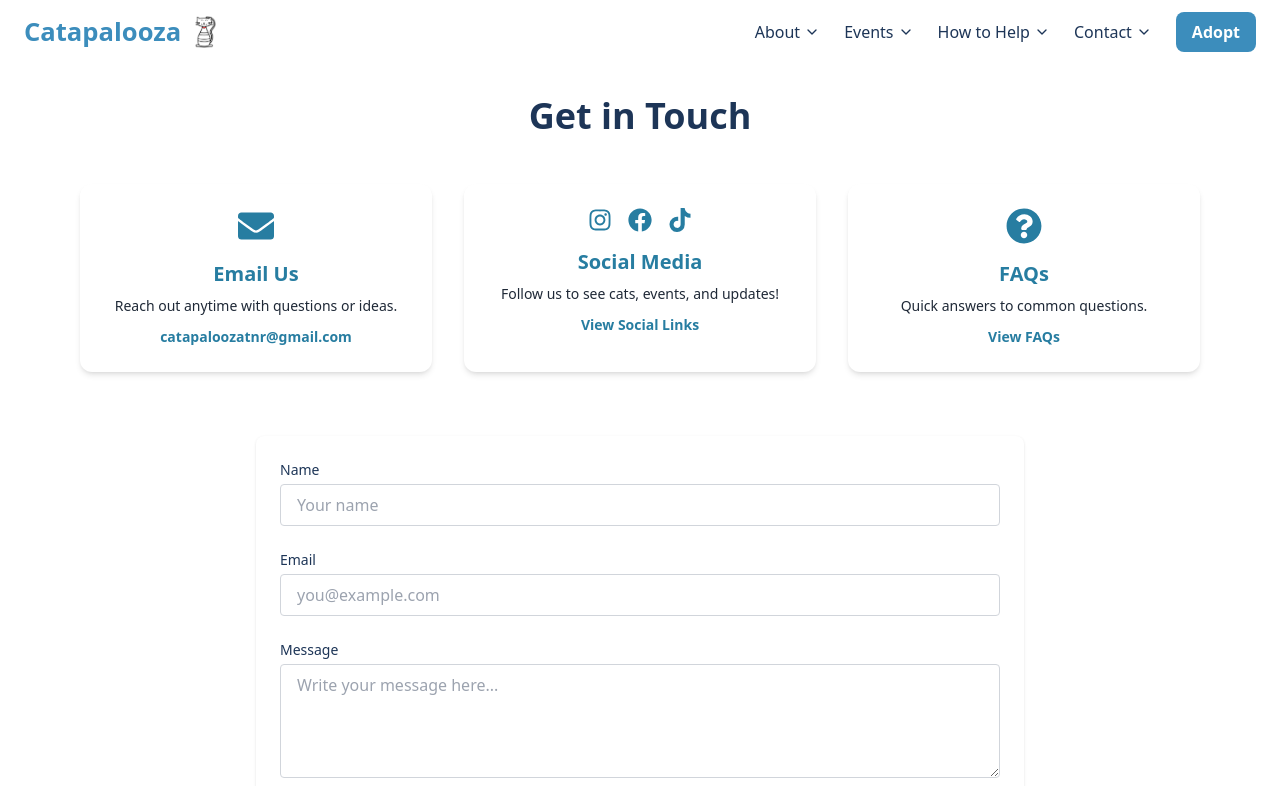
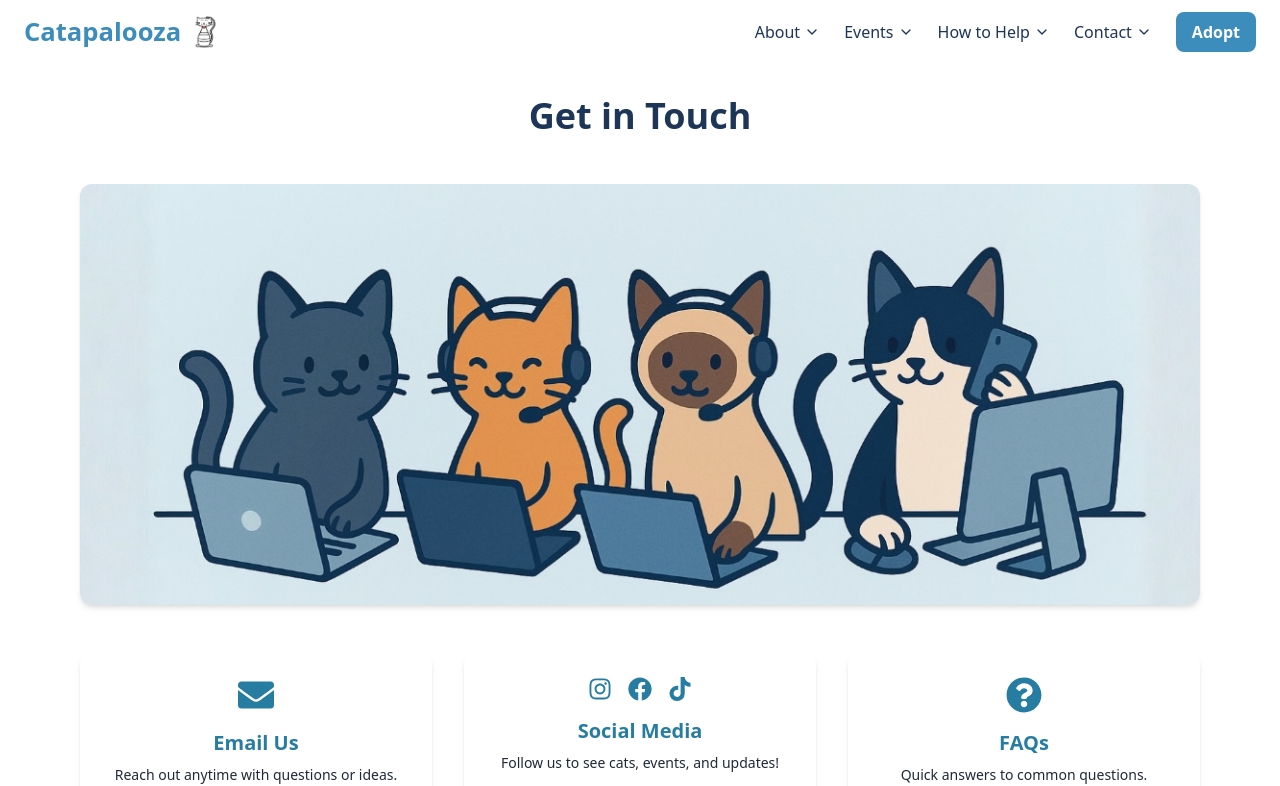
Before and after one commit to nicourrea/catapalooza-site, a React (Vite) app: page /contact in a window 1280 px wide. Shown: the top 786 px of the page. Built offline with nearby package versions, Linux system fonts and the light colour scheme.

Commit message:
2 fixed routing buttons for support options

```diff
--- a/src/components/Contact.jsx
+++ b/src/components/Contact.jsx
@@ -1,14 +1,24 @@
 import React from 'react';
 import { FaEnvelope, FaQuestionCircle, FaInstagram, FaFacebook, FaTiktok } from 'react-icons/fa';
 import { Link } from 'react-router-dom';
+import ContactImage from '../assets/Contact.png'; // 👈 Make sure the image is in src/assets/
 
 const Contact = () => {
   return (
     <div className="max-w-6xl mx-auto px-4 pt-24 pb-20 text-gray-800">
       <h1 className="text-4xl font-bold mb-12 text-center text-[#1D3557]">Get in Touch</h1>
 
+      {/* New Cat Contact Image */}
+      <div className="mb-12">
+        <img
+          src={ContactImage}
+          alt="Contact Us Cats"
+          className="rounded-xl shadow-md w-full object-cover"
+        />
+      </div>
+
       {/* Summary Cards */}
-      <div className="grid gap-8 md:grid-cols-2 lg:grid-cols-3 text-center mb-16">
+      <div className="grid gap-8 md:grid-cols-2 lg:grid-cols-3 text-center">
         {/* Email Us */}
         <div className="bg-white shadow-md p-6 rounded-xl hover:shadow-xl transition duration-300 transform hover:-translate-y-1">
           <FaEnvelope className="text-4xl text-[#277DA1] mb-4 mx-auto" />
@@ -45,43 +55,6 @@ const Contact = () => {
           <span className="text-[#277DA1] font-semibold hover:underline text-sm">View FAQs</span>
         </Link>
       </div>
-
-      {/* Contact Form */}
-      <form className="max-w-3xl mx-auto space-y-6 bg-white p-6 rounded-lg shadow">
-        <div>
-          <label htmlFor="name" className="block font-medium text-sm mb-1 text-[#1D3557]">Name</label>
-          <input
-            type="text"
-            id="name"
-            className="w-full border border-gray-300 rounded px-4 py-2 focus:outline-none focus:ring-2 focus:ring-[#3C8DBC]"
-            placeholder="Your name"
-          />
-        </div>
-        <div>
-          <label htmlFor="email" className="block font-medium text-sm mb-1 text-[#1D3557]">Email</label>
-          <input
-            type="email"
-            id="email"
-            className="w-full border border-gray-300 rounded px-4 py-2 focus:outline-none focus:ring-2 focus:ring-[#3C8DBC]"
-            placeholder="you@example.com"
-          />
-        </div>
-        <div>
-          <label htmlFor="message" className="block font-medium text-sm mb-1 text-[#1D3557]">Message</label>
-          <textarea
-            id="message"
-            rows="4"
-            className="w-full border border-gray-300 rounded px-4 py-2 focus:outline-none focus:ring-2 focus:ring-[#3C8DBC]"
-            placeholder="Write your message here..."
-          ></textarea>
-        </div>
-        <button
-          type="submit"
-          className="bg-[#277DA1] text-white px-6 py-2 rounded hover:bg-[#1D3557] transition"
-        >
-          Send Message
-        </button>
-      </form>
     </div>
   );
 };
--- a/src/components/EmailUs.jsx
+++ b/src/components/EmailUs.jsx
@@ -14,13 +14,16 @@ const EmailUs = () => {
             We’d love to hear from you!
           </p>
 
+          {/* ✅ Fixed centering on mobile */}
+          <div className="flex justify-center mt-6">
             <a
               href="mailto:catapaloozatnr@gmail.com"
-            className="mt-6 inline-flex items-center justify-center gap-3 bg-[#277DA1] hover:bg-[#1D3557] text-white px-8 py-4 rounded-lg font-semibold text-lg transition duration-300"
+              className="inline-flex items-center gap-3 bg-[#277DA1] hover:bg-[#1D3557] text-white px-8 py-4 rounded-lg font-semibold text-lg transition duration-300"
             >
               <FiMail className="text-2xl" />
               Email catapaloozatnr@gmail.com
             </a>
+          </div>
 
           <p className="mt-6 text-base text-gray-600 leading-relaxed">
             We typically respond within 24–48 hours.<br />
```
Also changed, not shown: src/assets/Contact.png (added). Lines whose indentation alone changed are shown as unchanged.
